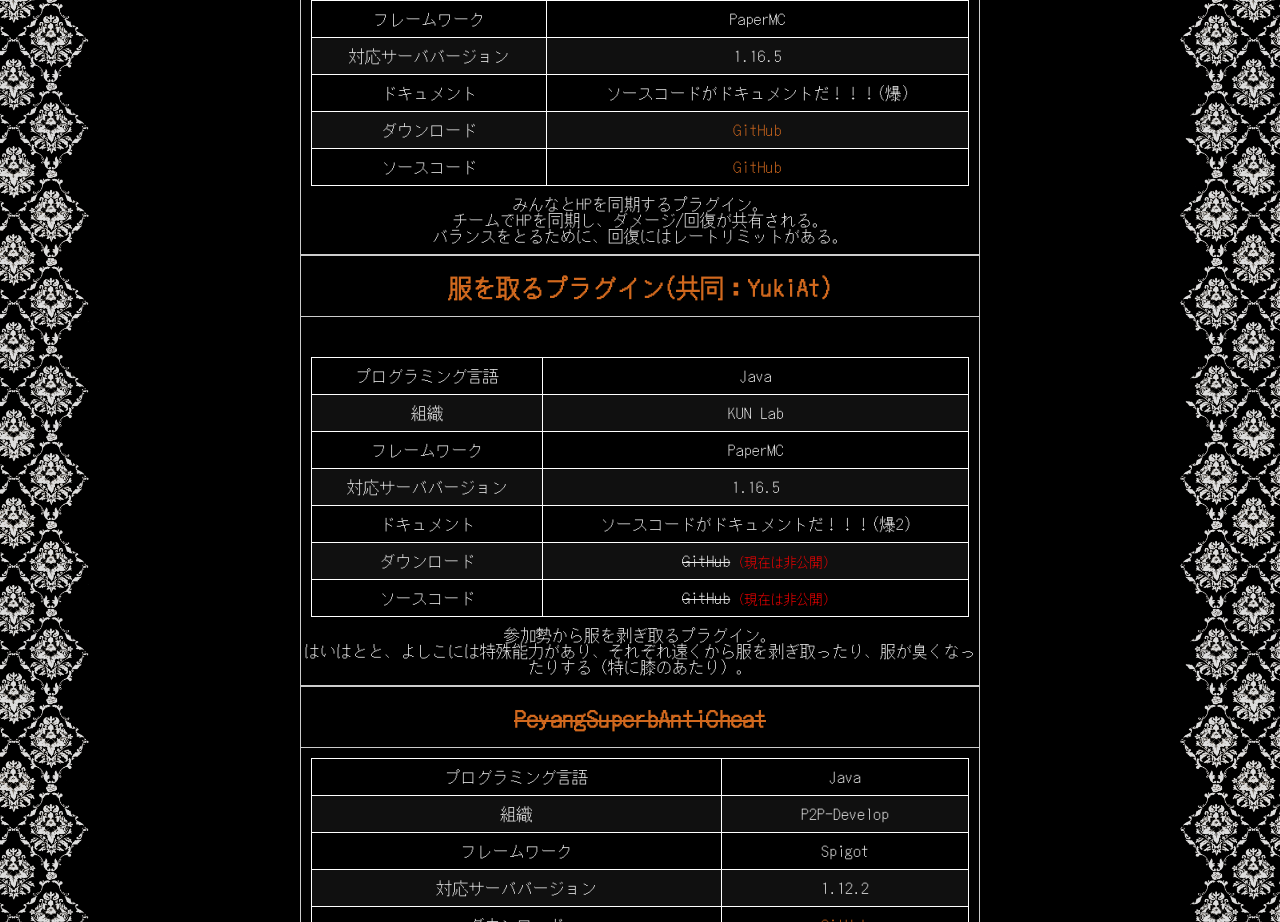
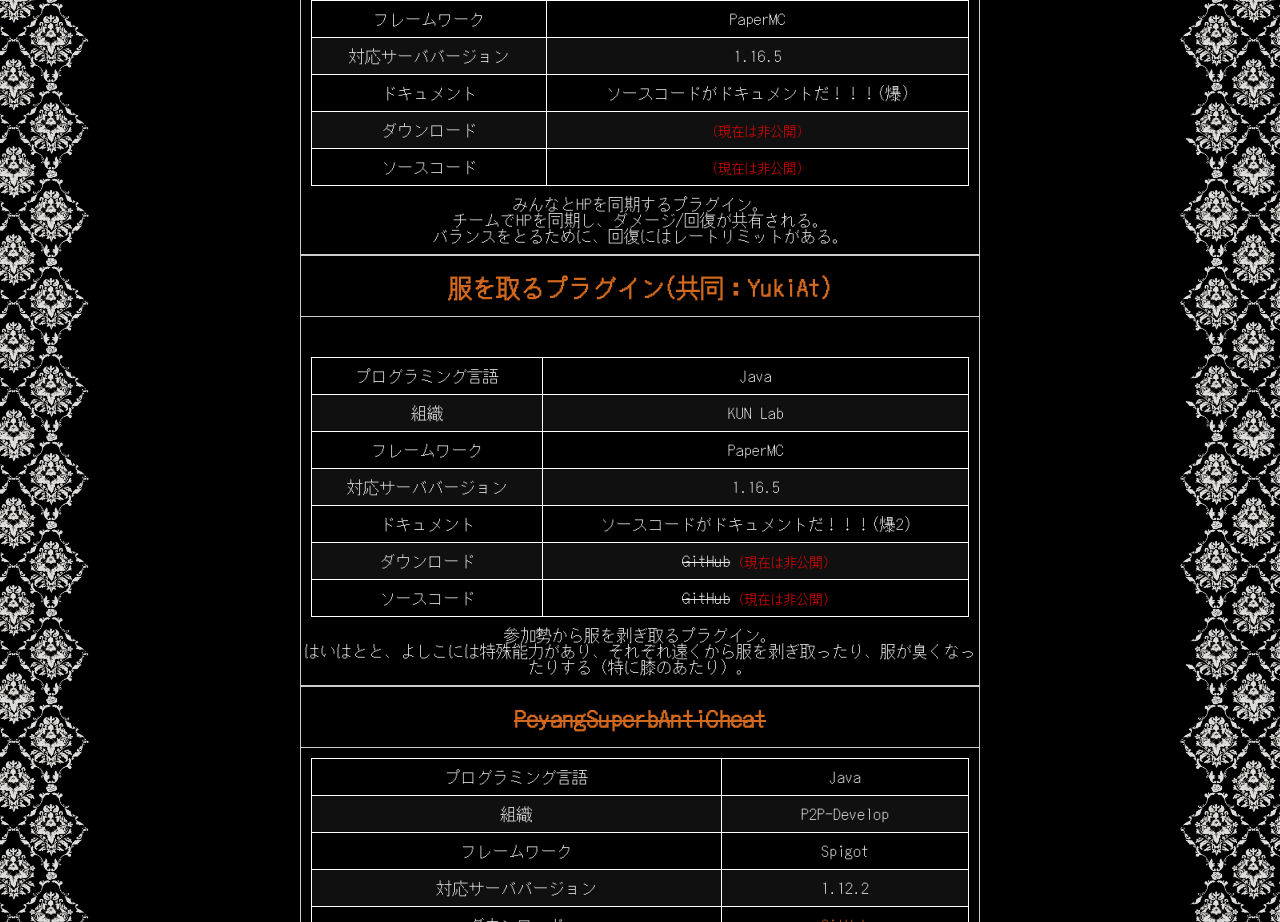
Before and after one commit to PeyaPeyaPeyang/HomePage, a website: page src/pages/contents/artifacts.htm in a window 1280 px wide. Shown: the part 2260-3182 px from the top of the page. Drawn offline with nearby package versions, Linux system fonts and the light colour scheme; files that its build step writes are made by us from their sources; files whose address does not match are found by name.

Commit message:
非公開TVえぶりでい

```diff
--- a/src/pages/contents/artifacts.htm
+++ b/src/pages/contents/artifacts.htm
@@ -249,13 +249,13 @@
                                 <tr>
                                     <td>ダウンロード</td>
                                     <td>
-                                        <a href="https://github.com/TeamKun/ToiletPlugin/releases">GitHub</a>
+                                        <span style="color: red">(現在は非公開)</span>
                                     </td>
                                 </tr>
                                 <tr>
                                     <td>ソースコード</td>
                                     <td>
-                                        <a href="https://github.com/TeamKun/ToiletPlugin">GitHub</a>
+                                        <span style="color: red">(現在は非公開)</span>
                                     </td>
                                 </tr>
                             </tbody>
```
